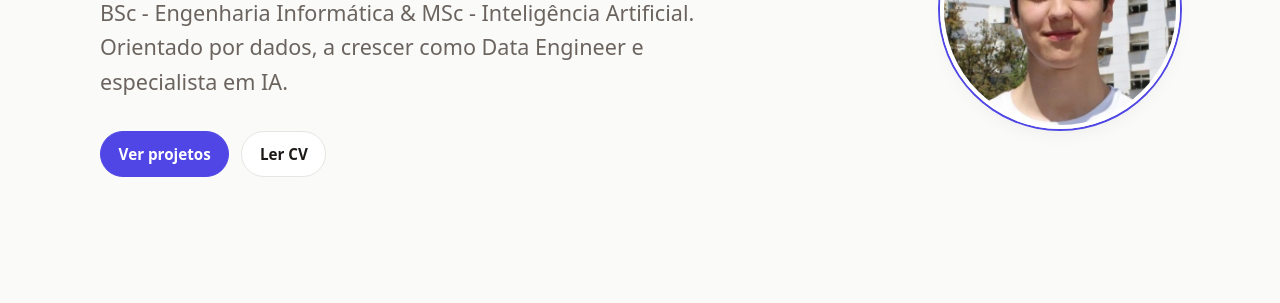
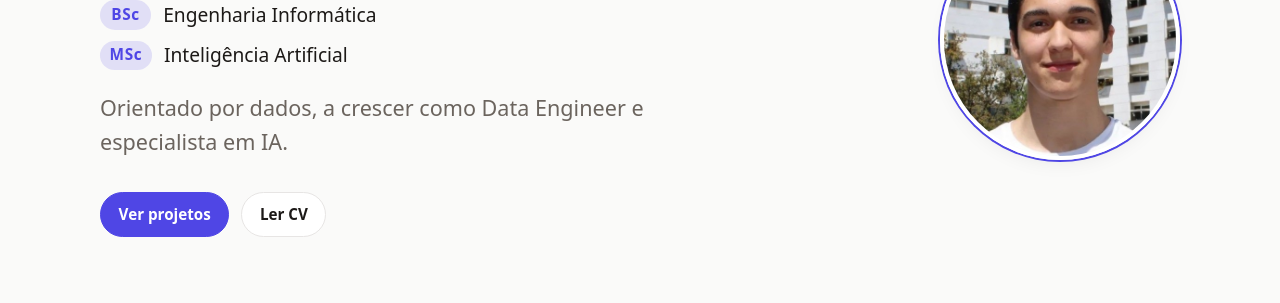
Before and after one commit to CostinhaJ/DigitalCV, an Astro site: page / in a window 1280 px wide. Shown: the part 327-630 px from the top of the page. Built offline with nearby package versions, Linux system fonts and the light colour scheme; Astro itself is replaced by a stand-in of ours.

Commit message:
Show BSc and MSc as a list in the hero
Degrees move from the tagline into profile.degrees, rendered as a
badge list under the name; meta description still includes them.

Co-Authored-By: Claude Opus 5.5 <noreply@anthropic.com>

```diff
--- a/src/components/Home.astro
+++ b/src/components/Home.astro
@@ -48,6 +48,18 @@ const groups = [
         <div>
           <p class="eyebrow">{tr(profile.role, lang)} · {tr(profile.location, lang)}</p>
           <h1>{profile.name}</h1>
+          {
+            profile.degrees.length > 0 && (
+              <ul class="degrees">
+                {profile.degrees.map((d) => (
+                  <li>
+                    <span class="level">{d.level}</span>
+                    {tr(d.name, lang)}
+                  </li>
+                ))}
+              </ul>
+            )
+          }
           <p class="lead">{tr(profile.tagline, lang)}</p>
           <div class="actions">
             <a class="btn primary" href="#projetos">{t.viewProjects}</a>
@@ -157,6 +169,31 @@ const groups = [
     font-size: clamp(2.6rem, 8vw, 5rem);
     letter-spacing: -0.04em;
   }
+  .degrees {
+    list-style: none;
+    padding: 0;
+    margin: 1.5rem 0 0;
+    display: grid;
+    gap: 0.6rem;
+    font-size: clamp(1.05rem, 2vw, 1.2rem);
+    font-weight: 500;
+  }
+  .degrees li {
+    display: flex;
+    align-items: center;
+    gap: 0.75rem;
+  }
+  .level {
+    min-width: 3.2rem;
+    text-align: center;
+    padding: 0.15rem 0.6rem;
+    border-radius: 999px;
+    background: color-mix(in srgb, var(--accent) 15%, transparent);
+    color: var(--accent);
+    font-size: 0.8em;
+    font-weight: 700;
+    letter-spacing: 0.04em;
+  }
   .lead {
     max-width: 38rem;
     font-size: clamp(1.1rem, 2.2vw, 1.35rem);
--- a/src/data/cv.ts
+++ b/src/data/cv.ts
@@ -13,9 +13,14 @@ import photo from '../assets/profile.jpg';
 export const profile = {
   name: 'João Costa',
   role: { pt: 'Engenheiro Informático', en: 'Computer Engineer' } as L,
+  // Graus académicos, mostrados em lista no topo da página.
+  degrees: [
+    { level: 'BSc', name: { pt: 'Engenharia Informática', en: 'Computer Engineering' } },
+    { level: 'MSc', name: { pt: 'Inteligência Artificial', en: 'Artificial Intelligence' } },
+  ] as { level: string; name: L }[],
   tagline: {
-    pt: 'BSc - Engenharia Informática & MSc - Inteligência Artificial. Orientado por dados, a crescer como Data Engineer e especialista em IA.',
-    en: 'BSc in Computer Engineering & MSc in Artificial Intelligence. Data-driven, growing as a Data Engineer and AI specialist.',
+    pt: 'Orientado por dados, a crescer como Data Engineer e especialista em IA.',
+    en: 'Data-driven, growing as a Data Engineer and AI specialist.',
   } as L,
   location: { pt: 'Lisboa, Portugal', en: 'Lisbon, Portugal' } as L,
   photo,
--- a/src/layouts/Layout.astro
+++ b/src/layouts/Layout.astro
@@ -13,7 +13,13 @@ const base = import.meta.env.BASE_URL.replace(/\/$/, '');
 const { lang } = Astro.props;
 const {
   title = `${profile.name} — ${tr(profile.role, lang)}`,
-  description = tr(profile.tagline, lang),
+  // Ex.: "BSc Engenharia Informática · MSc Inteligência Artificial. Orientado por dados, ..."
+  description = [
+    profile.degrees.map((d) => `${d.level} ${tr(d.name, lang)}`).join(' · '),
+    tr(profile.tagline, lang),
+  ]
+    .filter(Boolean)
+    .join('. '),
 } = Astro.props;
 // Versões alternativas da página noutros idiomas (para motores de busca).
 const alternates = Astro.site
```
Also changed, not shown: CLAUDE.md (+1 -1 lines).
